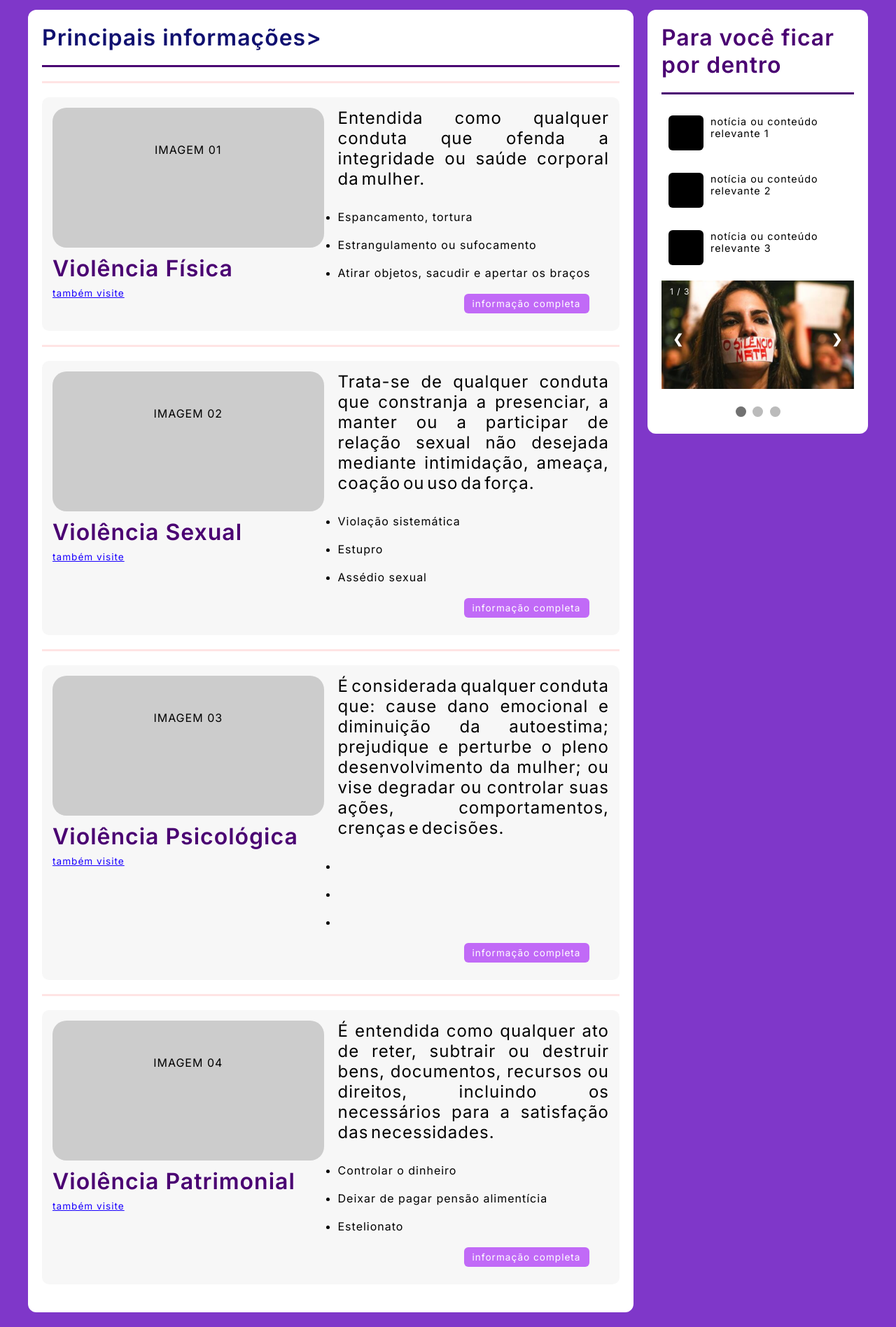
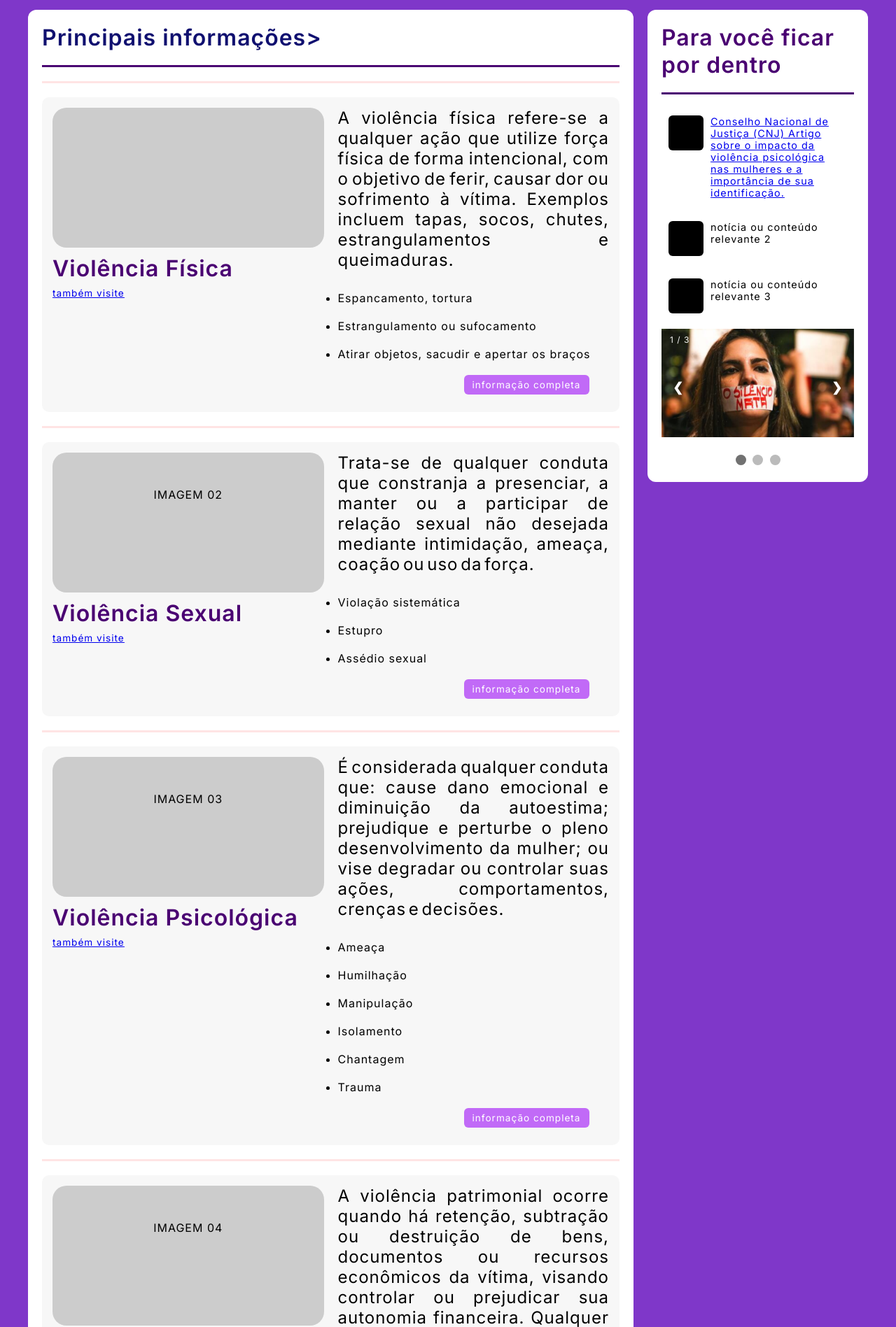
Before and after one commit to CrislainyMartins/desenvolvimento, a PHP site: page /informacoes.html in a window 1280 px wide. Shown: the part 382-2279 px from the top of the page at 70% size. Run offline with PHP 8.4, Linux system fonts and the light colour scheme; some libraries are stand-ins or nearby versions.

Commit message:
v1 24.04.25

```diff
--- a/comodenunciar.html
+++ b/comodenunciar.html
@@ -195,7 +195,7 @@
     <footer>
         <div id="footer_content">
             <div id="footer_contacts">
-                <h1><img src="assets/img/Ooooomaga (0).png" width="50px"></h1>
+                <h1><img src="imgs/logo2.png" class="logo-3-footer" width="290px"></h1>
                 <p>Procure mais sobre</p>
 
                 <div id="footer_social_media">
--- a/css/editar.css
+++ b/css/editar.css
@@ -2,7 +2,7 @@ body {
     font-family: Arial, sans-serif;
     margin: 0;
     padding: 0;
-    background-color: #f4f4f9;
+    background-color: #f5f5f5;
     display: flex;
     justify-content: center;
     align-items: center;
--- a/css/informacoes.css
+++ b/css/informacoes.css
@@ -328,6 +328,8 @@
     margin-bottom: 10px;
     border-radius: 20px;
   }
+
+
 
 
 
--- a/css/inicio.css
+++ b/css/inicio.css
@@ -245,6 +245,10 @@ body {
     .menu__item:hover {
       background-color: #CFD8DC;
       color: black;
+    }
+
+    .logo-3-menu{
+      margin-top: 40px;
     }
   /*fim menus*/
 
--- a/css/rodape.css
+++ b/css/rodape.css
@@ -34,8 +34,15 @@ footer{
     overflow: hidden;
 }
 
+.logo-3-footer{
+    margin-top: -100px;
+    margin-left: -60px;
+
+}
+
+
 #footer_contacts h1{
-    margin-bottom: 0.75rem;
+    margin-bottom: -6rem;
 }
 
 #footer_social_media{
--- a/depoimentos.html
+++ b/depoimentos.html
@@ -106,7 +106,7 @@
     <footer>
         <div id="footer_content">
             <div id="footer_contacts">
-                <h1><img src="assets/img/Ooooomaga (0).png" width="50px"></h1>
+                <h1><img src="imgs/logo2.png" class="logo-3-footer" width="290px"></h1>
                 <p>Procure mais sobre</p>
 
                 <div id="footer_social_media">
--- a/formulario.html
+++ b/formulario.html
@@ -67,6 +67,8 @@
 
         <!-- Botão de Enviar -->
         <button type="submit">Enviar Denúncia</button>
+
+
       </form>
     </div>
   </body>
--- a/informacoes.html
+++ b/informacoes.html
@@ -89,20 +89,23 @@
 
       <div class="info-card">
         <div class="tudo">
-        <div class="image-placeholder">IMAGEM 01</div>
+        <div class="image-placeholder"></div>
         <div class="title">Violência Física</div>
-        <div class="link">também visite</div>
+        <div class="link"><a href=" https://www.ipea.gov.br/atlasviolencia/" target="_blank">também visite</a></div>
 
     </div>
 
         <div class="desc">
-          <p>Entendida como qualquer conduta que ofenda a integridade ou saúde corporal da mulher.</p>
+          <p>A violência física refere-se a qualquer ação que utilize força física de forma intencional, com o objetivo de ferir, causar dor ou sofrimento à vítima. Exemplos incluem tapas, socos, chutes, estrangulamentos e queimaduras. </p>
           <ul>
             <li>Espancamento, tortura</li>
             <li>Estrangulamento ou sufocamento</li>
             <li>Atirar objetos, sacudir e apertar os braços</li>
           </ul>
-          <button class="btn">informação completa</button>
+
+
+          <a href=" https://www12.senado.leg.br/institucional/datasenado https://www12.senado.leg.br/institucional/datasenado" target="_blank">
+            <button class="btn">informação completa</button></a>
 
 
         </div>
@@ -115,7 +118,7 @@
         <div class="tudo">
         <div class="image-placeholder">IMAGEM 02</div>
         <div class="title">Violência Sexual</div>
-        <div class="link">também visite</div>
+        <div class="link"><a href="https://www.gov.br/saude/pt-br/assuntos/saude-de-a-a-z/s/saude-da-mulher/saude-sexual-e-reprodutiva/violencia-sexual" target="_blank">também visite</a></div>
     </div>
 
         <div class="desc">
@@ -126,7 +129,8 @@
             <li>Assédio sexual</li>
           </ul>
 
-          <button class="btn">informação completa</button>
+         <a href="https://www.saude.sp.gov.br/ses/perfil/cidadao/homepage/outros-destaques/violencias/violencia-sexual" target="_blank">
+            <button class="btn">informação completa</button></a>
         </div>
 
       </div>
@@ -137,18 +141,22 @@
         <div class="tudo">
         <div class="image-placeholder">IMAGEM 03</div>
         <div class="title">Violência Psicológica</div>
-        <div class="link">também visite</div>
+        <div class="link"><a href="https://www.cnj.jus.br/silenciosa-e-brutal-violencia-psicologica-atinge-milhares-de-mulheres-no-brasil/" target="_blank">também visite</a></div>
     </div>
 
         <div class="desc">
           <p id="p-psi">É considerada qualquer conduta que: cause dano emocional e diminuição da autoestima; prejudique e perturbe o pleno desenvolvimento da mulher; ou vise degradar ou controlar suas ações, comportamentos, crenças e decisões.</p>
           <ul>
-            <li></li>
-            <li></li>
-            <li></li>
+            <li>Ameaça</li>
+            <li>Humilhação</li>
+            <li>Manipulação</li>
+            <li>Isolamento</li>
+            <li>Chantagem</li>
+            <li>Trauma</li>
           </ul>
 
-          <button class="btn">informação completa</button>
+          <a href=" https://www.tjdft.jus.br/institucional/imprensa/campanhas-e-produtos/direito-facil/edicao-semanal/violencia-psicologica-contra-a-mulher" target="_blank">
+            <button class="btn">informação completa</button></a>
         </div>
 
       </div>
@@ -159,18 +167,21 @@
         <div class="tudo">
         <div class="image-placeholder">IMAGEM 04</div>
         <div class="title">Violência Patrimonial</div>
-        <div class="link">também visite</div>
+        <div class="link"><a href=" https://www.gov.br/mdh/pt-br/assuntos/noticias/2024/outubro/saiba-como-prevenir-a-violencia-patrimonial-e-financeira-contra-pessoas-idosas" target="_blank">também visite</a>
+        </div>
     </div>
 
         <div class="desc">
-          <p>É entendida como qualquer ato de reter, subtrair ou destruir bens, documentos, recursos ou direitos, incluindo os necessários para a satisfação das necessidades.</p>
+          <p> A violência patrimonial ocorre quando há retenção, subtração ou destruição de bens, documentos ou recursos econômicos da vítima, visando controlar ou prejudicar sua autonomia financeira. Qualquer ato de reter, subtrair ou destruir bens, documentos, recursos ou direitos, incluindo os necessários para a satisfação das necessidades.</p>
           <ul>
             <li>Controlar o dinheiro</li>
             <li>Deixar de pagar pensão alimentícia</li>
             <li>Estelionato</li>
           </ul>
 
-          <button class="btn">informação completa</button>
+          <a href="https://www.tjdft.jus.br/institucional/imprensa/campanhas-e-produtos/direito-facil/edicao-semanal/violencia-patrimonial" target="_blank">
+            <button class="btn">informação completa</button>
+          </a>
         </div>
 
       </div>
@@ -185,10 +196,13 @@
       <h2 class="h2-right">Para você ficar por dentro </h2>
       <hr class="hr-right">
 
+      <a href="https://www.cnj.jus.br/silenciosa-e-brutal-violencia-psicologica-atinge-milhares-de-mulheres-no-brasil/" target="_blank">
       <div class="news-item">
         <div class="thumb"></div>
-        <div class="text-1">notícia ou conteúdo relevante 1</div>
+        <div class="text-1">Conselho Nacional de Justiça (CNJ)
+          Artigo sobre o impacto da violência psicológica nas mulheres e a importância de sua identificação.</div>
       </div>
+    </a>
 
       <div class="news-item">
         <div class="thumb"></div>
@@ -264,7 +278,7 @@
   <footer>
       <div id="footer_content">
           <div id="footer_contacts">
-              <h1><img src="imgs/logo 2.png" width="120px"></h1>
+            <h1><img src="imgs/logo2.png" class="logo-3-footer" width="290px"></h1>
               <p>Procure mais sobre</p>
 
               <div id="footer_social_media">
--- a/recursos.html
+++ b/recursos.html
@@ -108,7 +108,7 @@
     <footer>
         <div id="footer_content">
             <div id="footer_contacts">
-                <h1><img src="assets/img/Ooooomaga (0).png" width="50px"></h1>
+                <h1><img src="imgs/logo2.png" class="logo-3-footer" width="290px"></h1>
                 <p>Procure mais sobre</p>
 
                 <div id="footer_social_media">
--- a/sobre.html
+++ b/sobre.html
@@ -125,7 +125,7 @@
     <footer>
         <div id="footer_content">
             <div id="footer_contacts">
-                <h1><img src="assets/img/Ooooomaga (0).png" width="50px"></h1>
+                <h1><img src="imgs/logo2.png" class="logo-3-footer" width="290px"></h1>
                 <p>Procure mais sobre</p>
 
                 <div id="footer_social_media">
```
Also changed, not shown: inicio.html (+8 -1 lines).
